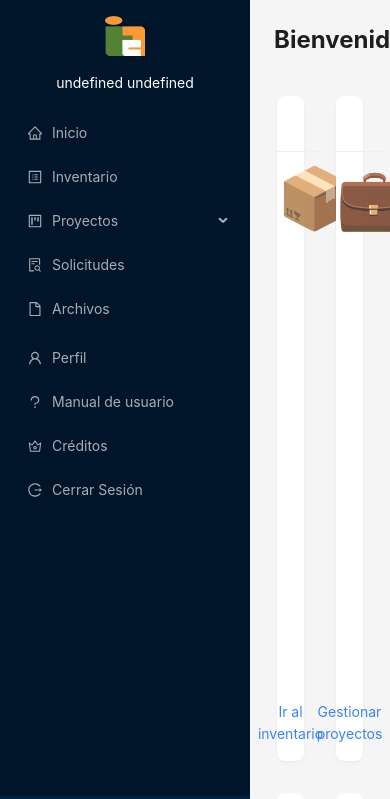
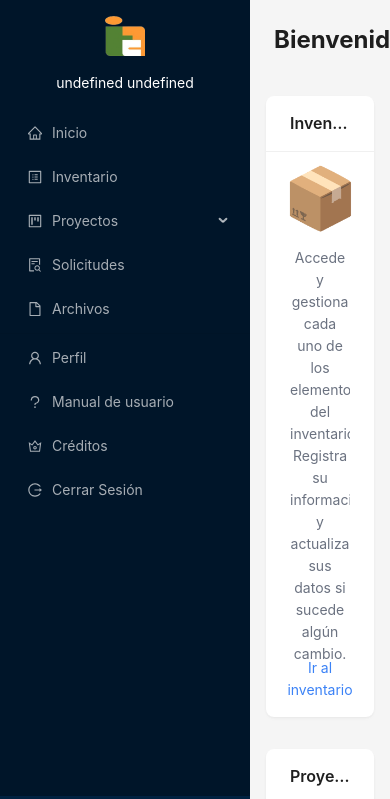
Before and after one commit to LGRT-UCV/lgrt-app, a Next.js app: page /home in a window 390 px wide. Shown: the top 799 px of the page. Built offline with nearby package versions, Linux system fonts and the light colour scheme; no server answers.

Commit message:
hotfix/fix-home-responsive

```diff
--- a/src/app/(laboratory)/home/page.tsx
+++ b/src/app/(laboratory)/home/page.tsx
@@ -59,7 +59,7 @@ export default function Home() {
         {data.map((item, index) => (
           <Card
             key={index}
-            className="w-1/4 pb-8 text-center"
+            className="w-full pb-8 text-center md:w-1/4"
             title={item.title}
             cover={
               <div className="mt-4 flex justify-center">
```
